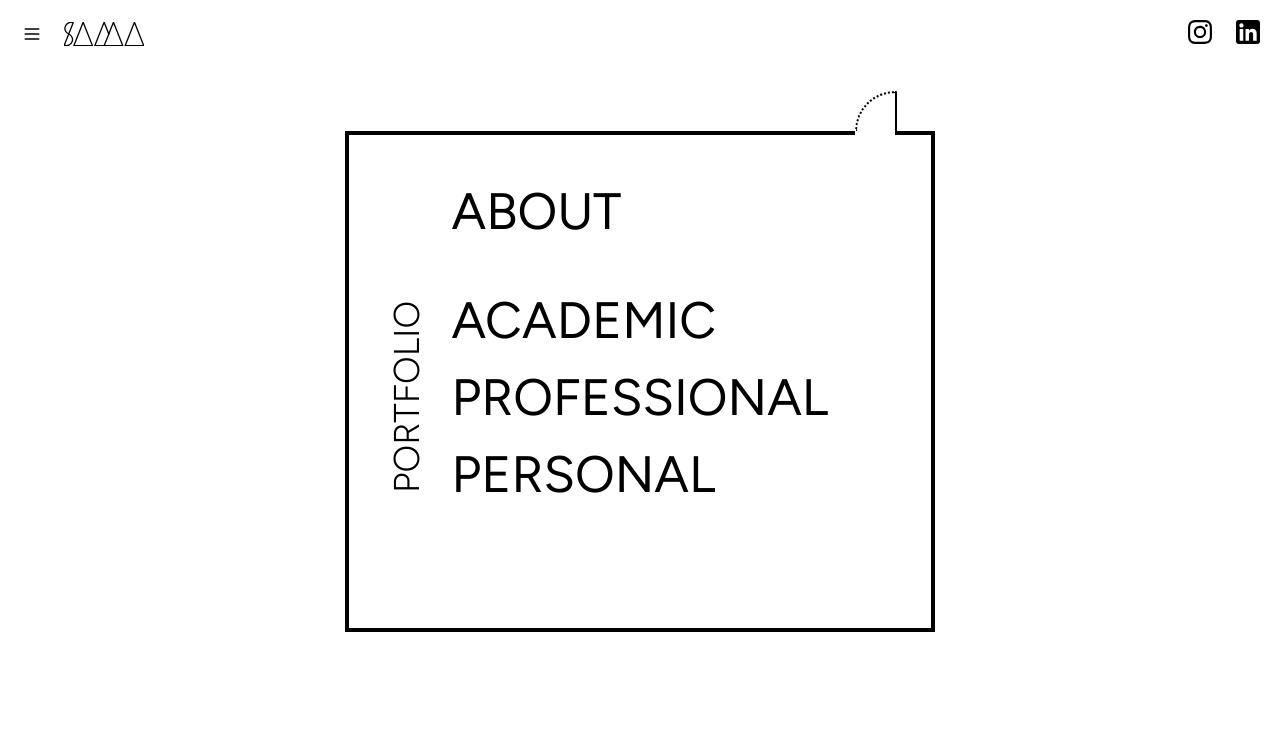
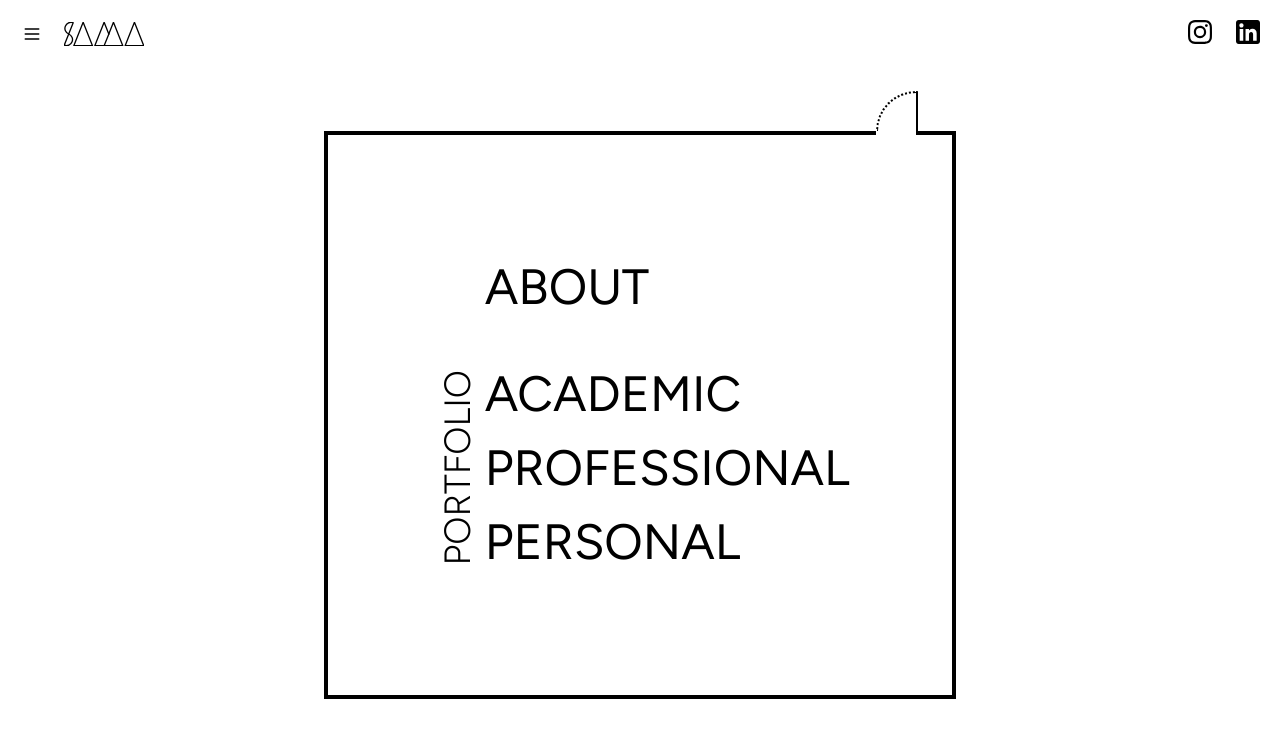
Before and after one commit to BayanBennett/samashodjai.com, a Next.js app: page / in a window 1280 px wide. Shown: the top 738 px of the page. Built offline with nearby package versions, Linux system fonts and the light colour scheme.

Commit message:
fix homepage font sizes

```diff
--- a/src/app/page.tsx
+++ b/src/app/page.tsx
@@ -1,28 +1,50 @@
 import Link from "next/link";
 import { Door } from "@/components/Door";
-import { H1 } from "@/components/typography/Headings";
 
 const Page = () => (
   <main className="flex flex-col pt-16 place-items-center">
-    <section className="flex flex-col border-4 relative pt-[3vw] pb-[9vw] px-[4vw]">
+    <section className="flex flex-col border-4 relative py-[9vw] px-[4vw] justify-center">
       <Door direction="up" position="top" />
-      <Link href="/about">
-        <h1 className="text-[4vw] px-[4vw]">About</h1>
-      </Link>
+      {/*<Link href="/about">*/}
+      {/*  <h1 className="text-[calc(2vw+24px)] px-[calc(6vw+24px)]">About</h1>*/}
+      {/*</Link>*/}
+      <section className="px-[4vw] flex flex-row relative place-items-center">
+        <aside className="pointer-events-none">
+          <h2
+            style={{
+              writingMode: "vertical-lr",
+              transform: "rotate(180deg)",
+            }}
+            className="text-[calc(1.6vw+16px)] font-light"
+          >
+            &nbsp;
+          </h2>
+        </aside>
+        <div className="flex flex-col">
+          <Link href="/about">
+            <h1 className="text-[calc(2vw+24px)]">About</h1>
+          </Link>
+        </div>
+      </section>
       <div className="h-8" />
       <section className="px-[4vw] flex flex-row relative place-items-center">
-        <aside className="-rotate-90 absolute left-[-7vw] pointer-events-none">
-          <h2 className="text-[2.8vw] font-light">Portfolio</h2>
+        <aside className="pointer-events-none">
+          <h2
+            style={{ writingMode: "vertical-lr", transform: "rotate(180deg)" }}
+            className="text-[calc(1.6vw+16px)] font-light"
+          >
+            Portfolio
+          </h2>
         </aside>
         <div className="flex flex-col">
           <Link href="/academic">
-            <h1 className="text-[4vw]">Academic</h1>
+            <h1 className="text-[calc(2vw+24px)]">Academic</h1>
           </Link>
           <Link href="/professional">
-            <h1 className="text-[4vw]">Professional</h1>
+            <h1 className="text-[calc(2vw+24px)]">Professional</h1>
           </Link>
           <Link href="/personal">
-            <h1 className="text-[4vw]">Personal</h1>
+            <h1 className="text-[calc(2vw+24px)]">Personal</h1>
           </Link>
         </div>
       </section>
```
